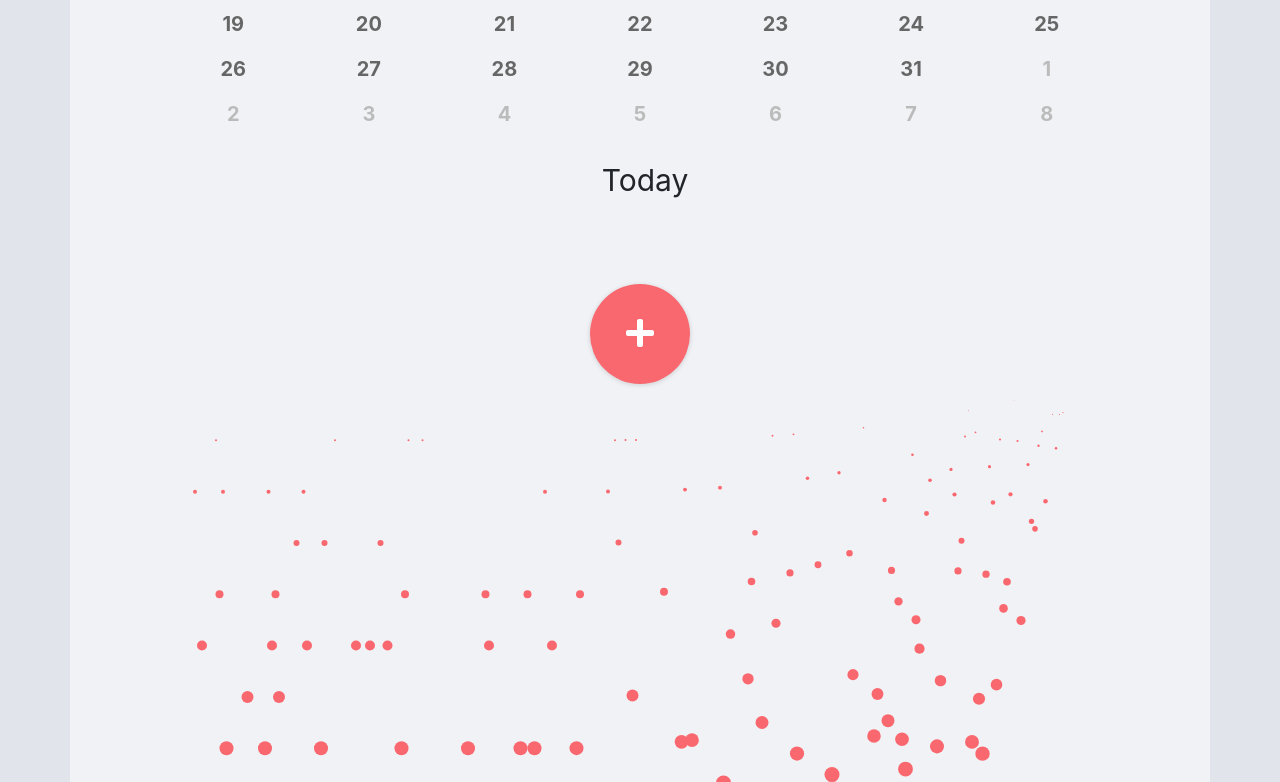
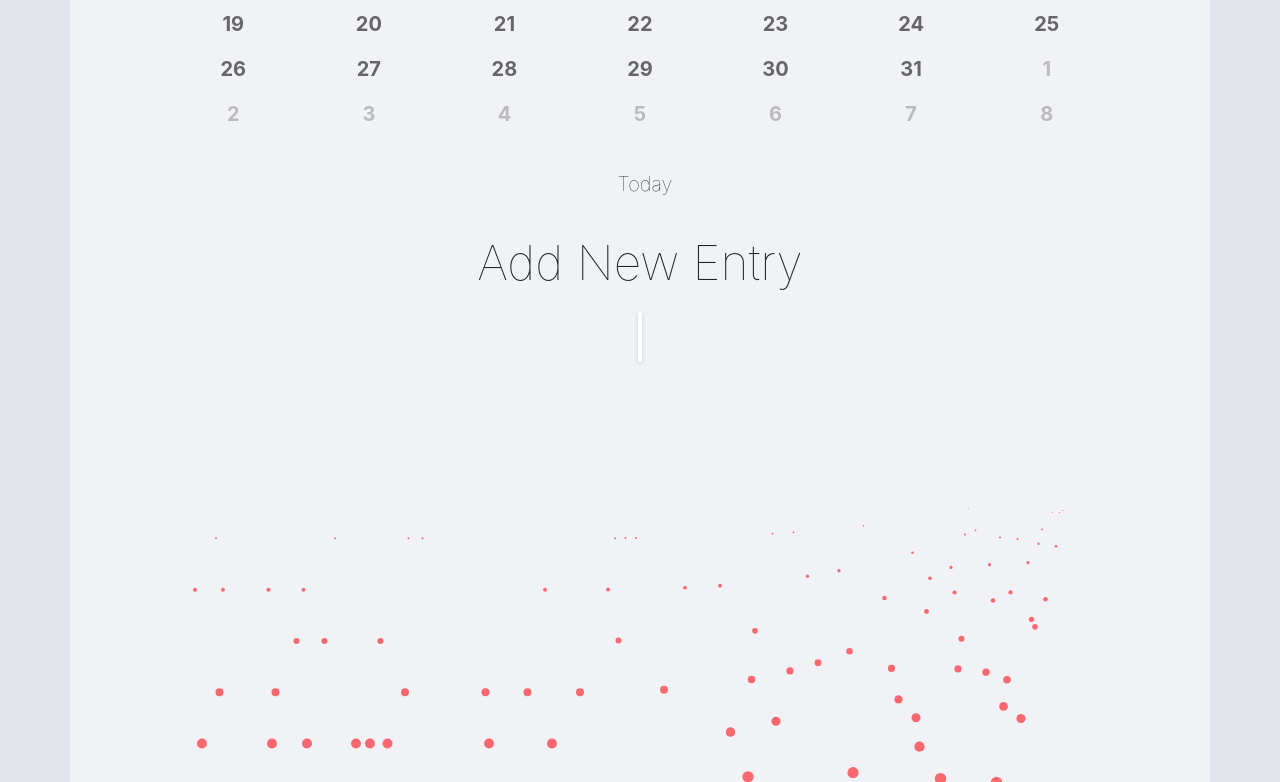
Before and after one commit to MenatPink/TrackWeight, a React (Create React App) app: page / in a window 1280 px wide. Shown: the part 666-1448 px from the top of the page. Built offline with nearby package versions, Linux system fonts and the light colour scheme.

Commit message:
Addition of State

```diff
--- a/src/Components/App.js
+++ b/src/Components/App.js
@@ -1,4 +1,5 @@
 import React, { Component } from "react";
+import reactDOM from "react-dom";
 import "./../Styles/App.css";
 import "rc-calendar/assets/index.css";
 import TitleBar from "./TitleBar";
@@ -8,15 +9,63 @@ import Menu from "./Menu";
 import Graph from "./Graph";
 
 class App extends Component {
+  constructor(props) {
+    super(props);
+    this.state = {
+      weightEntry: {
+        date: ""
+      }
+    };
+  }
+
+  entryData;
+  checkState(e) {
+    const submitData = document.getElementById("submitData");
+    const charCode = e.keyCode;
+    this.entryData = e.target.value;
+    if (e.target.value === "" || charCode < 48 || charCode > 57) {
+      submitData.style.opacity = 0;
+    } else {
+      submitData.style.opacity = 1;
+    }
+  }
+
+  submitData() {
+    //grab the value of input
+    console.log(this.entryData);
+    //add it to the main state under todays date
+    this.setState({
+      weightEntry: {
+        date: this.entryData
+      }
+    });
+    //close the button and input
+    const dataEntry = document.querySelector(".data-entry");
+    const submitDataButton = document.getElementById("submitData");
+    dataEntry.style.width = "0px";
+    dataEntry.style.paddingLeft = "0px";
+    submitDataButton.style.opacity = 0;
+    setTimeout(() => {
+      dataEntry.value = "";
+    }, 1000);
+  }
+
   render() {
     return (
       <div className="container view-wrapper">
         <TitleBar />
-        <WeightTile />
+        <WeightTile date={this.state.weightEntry.date} />
         <div className="calendar-wrapper">
           <Calendar showWeekNumber={false} />
         </div>
-        <Menu />
+        <Menu
+          checkState={e => {
+            this.checkState(e);
+          }}
+          submitData={() => {
+            this.submitData();
+          }}
+        />
         <Graph />
       </div>
     );
--- a/src/Components/Menu.js
+++ b/src/Components/Menu.js
@@ -1,13 +1,40 @@
-import React from "react";
+import React, { Component } from "react";
+import ReactDOM from "react-dom";
 
-function Menu() {
+class Menu extends Component {
+  componentDidMount() {
+    const dataEntry = document.querySelector(".data-entry");
+    const addEntryButton = document.querySelector(".add-entry-button");
+    addEntryButton.addEventListener("click", e => {
+      dataEntry.style.paddingLeft = "10px";
+      dataEntry.style.width = "350px";
+    });
+  }
+
+  render() {
     return (
       <div className="add-weight-button">
-      <button>
+        <h2 className="add-entry-button">Add New Entry</h2>
+        <input
+          className="data-entry"
+          placeholder="Enter Weight Here"
+          type="text"
+          defaultValue=""
+          onChange={e => {
+            this.props.checkState(e);
+          }}
+        />
+        <button
+          id="submitData"
+          onClick={() => {
+            this.props.submitData();
+          }}
+        >
           <i className="fas fa-plus" />
         </button>
       </div>
     );
   }
+}
 
 export default Menu;
--- a/src/Components/WeightTile.js
+++ b/src/Components/WeightTile.js
@@ -1,13 +1,15 @@
 import React from "react";
-// import ReactDOM from "react-dom";
+import ReactDOM from "react-dom";
 
-function WeightTile() {
-  return (
-    <div className="weight-tile">
-      <h1>172.4</h1>
-      <h1 className="units">lbs</h1>
-    </div>
-  );
+class WeightTile extends React.Component {
+  render() {
+    return (
+      <div className="weight-tile">
+        <h1>{this.props.date}</h1>
+        <h1 className="units">lbs</h1>
+      </div>
+    );
+  }
 }
 
 export default WeightTile;
--- a/src/Styles/App.css
+++ b/src/Styles/App.css
@@ -125,11 +125,41 @@ body {
 .calendar-wrapper .rc-calendar-selected-date .rc-calendar-date:hover {
   background: #f9686f;
 }
+.calendar-wrapper .rc-calendar-today-btn {
+  font-weight: lighter;
+  font-size: 20px;
+}
 
 .add-weight-button {
   width: 100%;
-  margin-top: 90px;
-  height: 100px;
+  margin-top: 40px;
+  height: auto;
+}
+.add-weight-button h2 {
+  text-align: center;
+  margin-bottom: 20px;
+  font-weight: lighter;
+  font-size: 3rem;
+  cursor: pointer;
+  transition: all ease-in-out 0.25s;
+}
+.add-weight-button h2:hover {
+  color: #3fc7fa;
+}
+.add-weight-button input {
+  width: 0px;
+  height: 50px;
+  border-radius: 10px;
+  border-style: none;
+  margin: auto;
+  box-shadow: 0 1px 5px rgba(0, 0, 0, 0.15);
+  display: block;
+  margin-bottom: 20px;
+  transition: all 1s ease-in-out;
+  font-size: 1.2rem;
+}
+.add-weight-button input:focus {
+  outline: none;
 }
 .add-weight-button button {
   width: 100px;
@@ -142,6 +172,7 @@ body {
   box-shadow: 0 1px 5px rgba(0, 0, 0, 0.15);
   cursor: pointer;
   transition: all 0.15s ease-in;
+  opacity: 0;
 }
 .add-weight-button button i {
   color: white;
--- a/src/Styles/Components/_Calendar.scss
+++ b/src/Styles/Components/_Calendar.scss
@@ -72,4 +72,8 @@
             background: $red;
         }
     }
+    .rc-calendar-today-btn {
+        font-weight: lighter;
+        font-size: 20px;
+    }
 }
--- a/src/Styles/Components/_Menu.scss
+++ b/src/Styles/Components/_Menu.scss
@@ -1,7 +1,33 @@
 .add-weight-button {
   width: 100%;
-  margin-top: 90px;
-  height: 100px;
+  margin-top: 40px;
+  height: auto;
+  h2 {
+    text-align: center;
+    margin-bottom: 20px;
+    font-weight: lighter;
+    font-size: 3rem;
+    cursor: pointer;
+    transition: all ease-in-out 0.25s;
+    &:hover {
+      color: $lightblue;
+    }
+  }
+  input {
+    width: 0px;
+    height: 50px;
+    border-radius: 10px;
+    border-style: none;
+    margin: auto;
+    box-shadow: $default-box-shadow;
+    display: block;
+    margin-bottom: 20px;
+    transition: all 1s ease-in-out;
+    font-size: 1.2rem;
+    &:focus {
+      outline: none;
+    }
+  }
   button {
     width: 100px;
     height: 100px;
@@ -13,6 +39,7 @@
     box-shadow: $default-box-shadow;
     cursor: pointer;
     transition: all 0.15s ease-in;
+    opacity: 0;
     i {
       color: white;
       font-size: 2rem;
```
Also changed, not shown: 1 other file (tests, documents, lock files or other folders). Lines whose indentation alone changed are shown as unchanged.
